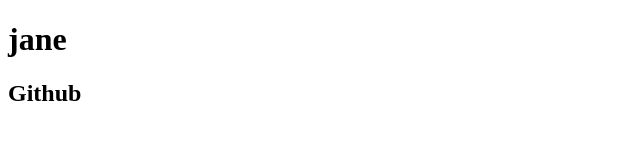
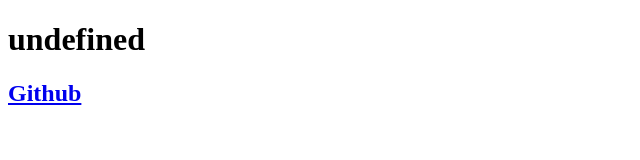
Before and after one commit to Charlie1099/portfolio-generator, a website: page index.html in a window 1280 px wide. Shown: the whole page, without its empty margins (0-640 px from the left). Drawn offline with Linux system fonts and the light colour scheme.

```diff
--- a/index.html
+++ b/index.html
@@ -9,7 +9,7 @@
     </head>
 
     <body>
-  <h1>jane</h1>
-  <h2><a herf="https://github.com/janehub">Github</a></h2>
+      <h1>undefined</h1>
+      <h2><a href="https://github.com/undefined">Github</a></h2>
     </body>
     </html>
```
Also changed, not shown: package.json (added, +22 -0 lines), 2 other files. Lines whose indentation alone changed are shown as unchanged.
